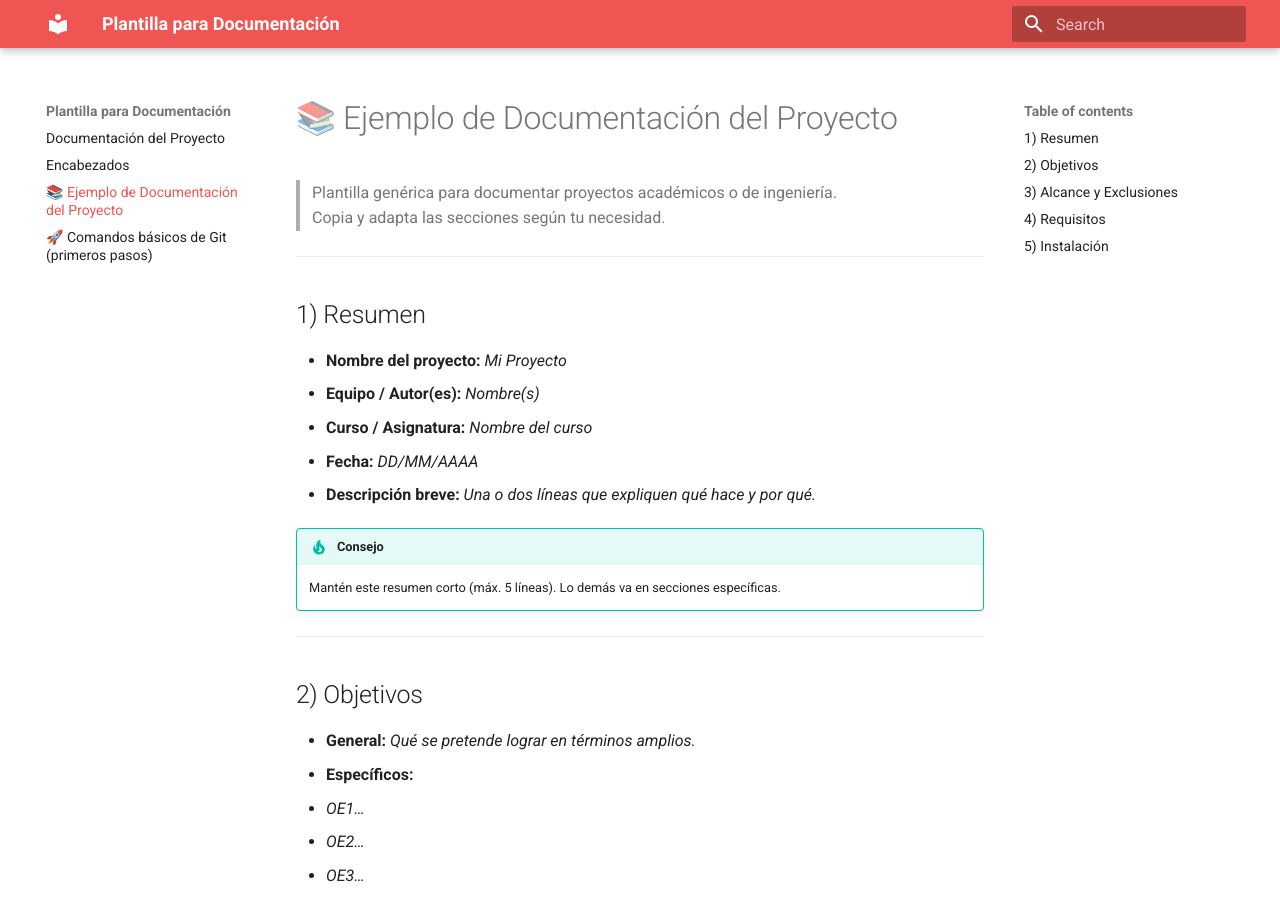
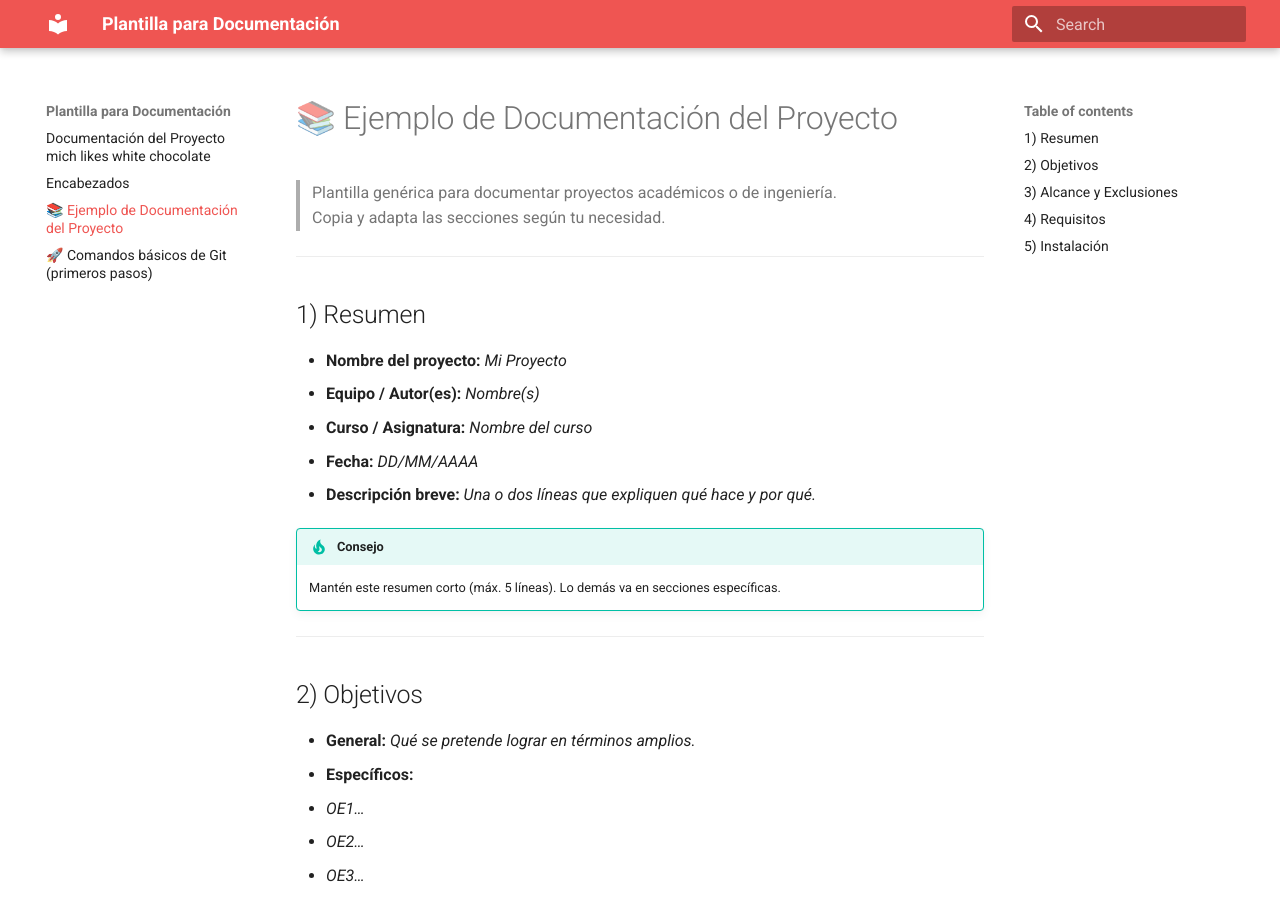
Before and after one commit to MichelSDumit/Sistemas-Embebidos---Michel, an MkDocs documentation site: the page built from docs/ejemplo.md, in a window 1280 px wide and 900 px high. Built offline with MkDocs 1.6.1 and Material for MkDocs 9.7.7, drawn with Linux system fonts in a browser that asks for light colours.

Commit message:
chocolate

```diff
--- a/docs/index.md
+++ b/docs/index.md
@@ -1,4 +1,4 @@
-# Documentación del Proyecto
+# Documentación del Proyecto mich likes white chocolate
 
 Bienvenido 👋
 Esta es una **plantilla** basada en [MkDocs](https://www.mkdocs.org/) + [Material for MkDocs](https://squidfunk.github.io/mkdocs-material/) para cursos y proyectos.
```
